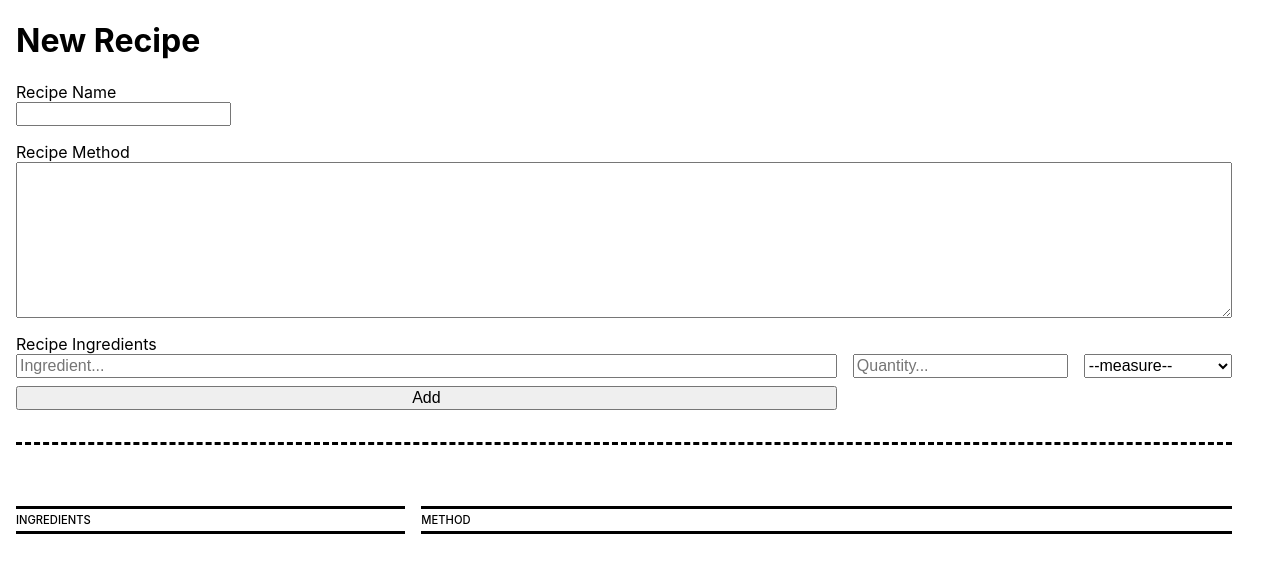
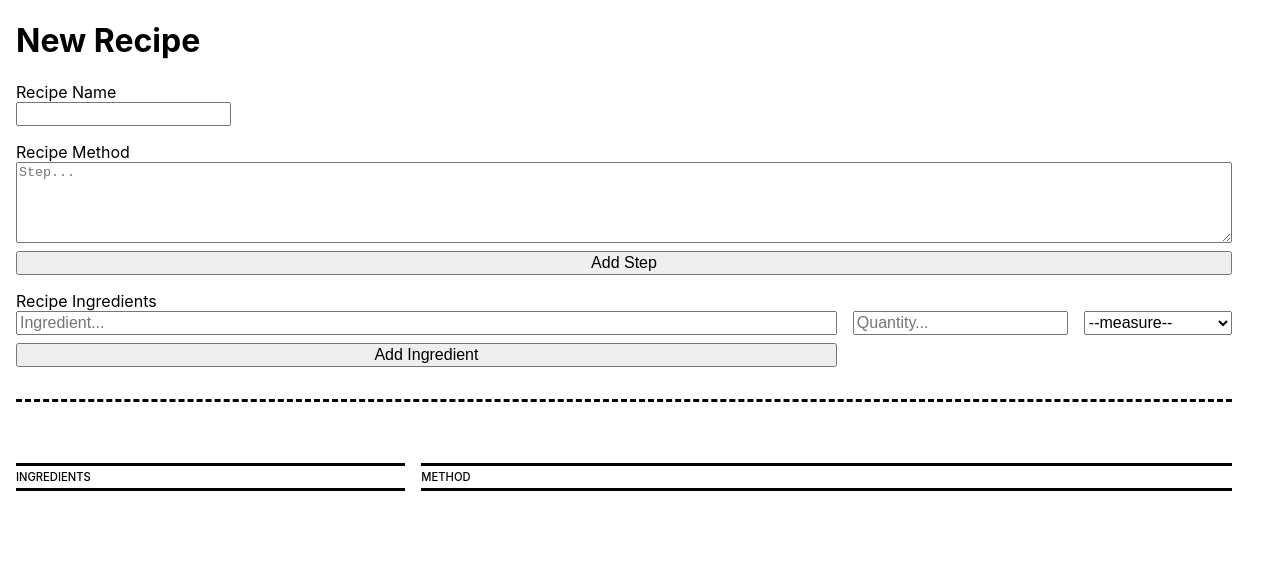
Before and after one commit to rupert-denton/recipes, a React (Create React App) app in the folder recipes/frontend/: page /newrecipe in a window 1280 px wide. Shown: the top 572 px of the page. Built offline with nearby package versions, Linux system fonts and the light colour scheme.

Commit message:
added method container

```diff
--- a/recipes/frontend/src/components/ui/IngredientsList.js
+++ b/recipes/frontend/src/components/ui/IngredientsList.js
@@ -15,7 +15,6 @@ function mapIngredients() {
 }
 
 function IngredientsList(props) {
-  console.log(props)
   ingredientArray = props.recipeIngredients || []
   return <div className="ingredient-list">{mapIngredients()}</div>
 }
--- a/recipes/frontend/src/components/ui/MethodStep.js
+++ b/recipes/frontend/src/components/ui/MethodStep.js
@@ -1,7 +1,6 @@
 import './MethodStep.css'
 
 function MethodStep(props) {
-  console.log(props)
   return (
     <div>
       <div className="method-step small-header"></div>
--- a/recipes/frontend/src/components/ui/RecipeMethodContainer.js
+++ b/recipes/frontend/src/components/ui/RecipeMethodContainer.js
@@ -4,7 +4,6 @@ import MethodHeader from './MethodHeader'
 import Method from './Method'
 
 function RecipeMethodContainer(props) {
-  console.log(props)
   return (
     <div className="recipe-method-container">
       <MethodHeader></MethodHeader>
--- a/recipes/frontend/src/components/ui/RecipeTitle.js
+++ b/recipes/frontend/src/components/ui/RecipeTitle.js
@@ -2,7 +2,6 @@ import './RecipeTitle.css'
 import RecipeName from './RecipeName'
 
 function RecipeTitle(props) {
-  console.log(props)
   return (
     <div className="recipe-title">
       <RecipeName recipeName={props.recipeName}></RecipeName>
--- a/recipes/frontend/src/routes/RecipeForm.css
+++ b/recipes/frontend/src/routes/RecipeForm.css
@@ -25,6 +25,10 @@ button{
 
 .recipe-title{
   align-items: flex-start;
+}
+
+.method-span{
+  display: grid;
 }
 
 .recipe-ingredients{
--- a/recipes/frontend/src/routes/RecipeForm.jsx
+++ b/recipes/frontend/src/routes/RecipeForm.jsx
@@ -7,7 +7,16 @@ import RecipeMethodContainer from '../components/ui/RecipeMethodContainer'
 
 export default function Recipe() {
   const [name, setName] = useState('')
-  const [method, setMethod] = useState('')
+
+  //create a handle function for method where prev = {...methodObject}
+  //wrap each step into an object
+  //push to methodStepArray
+
+  const [methodStepsList, setmMthodStepsList] = useState([])
+  const [methodStepObject, setMethodStepObject] = useState({
+    step_number: '',
+    step_instructions: '',
+  })
 
   const [ingredientList, setIngredientList] = useState([])
   const [ingredientObject, setIngredientObject] = useState({
@@ -19,16 +28,18 @@ export default function Recipe() {
   const handleChange = (e) => {
     let key = e.target.name
     let value = e.target.value
-    console.log(key, value)
-    // const { name, value } = e.target //this is an interesting way of declaring two variables inside curlies its called destructuring i believe, changed so i could understand
     let prev = { ...ingredientObject }
     prev[key] = value
     setIngredientObject(prev)
-    //setIngredientList((prevState) => {
-    //  const newIngredientList = [...prevState]
-    //  newIngredientList[idx][key] = value
-    //  return [...newIngredientList]
-    //})
+  }
+
+  const handleMethodChange = (e) => {
+    let key = e.target.name
+    let value = e.target.value
+    let prev = { ...methodStepObject }
+    prev[key] = value
+    setMethodStepObject(prev)
+    console.log(methodStepObject)
   }
 
   return (
@@ -46,20 +57,36 @@ export default function Recipe() {
               onChange={(e) => setName(e.target.value)}
             ></input>
           </div>
+
           <div className="recipe-blurb recipe-element">
             <label>Recipe Method</label>
-            <textarea
-              type="text"
-              rows="10"
-              cols="33"
-              onChange={(e) => setMethod(e.target.value)}
-            ></textarea>
+            <span className="method-span">
+              <textarea
+                type="text"
+                rows="5"
+                placeholder="Step..."
+                onChange={(e) => handleMethodChange(e)}
+              ></textarea>
+
+              <button
+                onClick={(e) => {
+                  setIngredientList((prev) => [
+                    ...prev,
+                    {
+                      measure: ingredientObject.measure,
+                      quantity: ingredientObject.quantity,
+                      ingredient_name: ingredientObject.ingredient_name,
+                    },
+                  ])
+                  e.preventDefault()
+                }}
+              >
+                Add Step
+              </button>
+            </span>
           </div>
 
-          {/* insert the ingredient list component here*/}
-
           <label>Recipe Ingredients</label>
-
           <div className="ingredient-triad">
             <input
               className="ingredient"
@@ -112,7 +139,7 @@ export default function Recipe() {
                 e.preventDefault()
               }}
             >
-              Add
+              Add Ingredient
             </button>
           </div>
           <RecipeTitle recipeName={name}></RecipeTitle>
@@ -121,7 +148,7 @@ export default function Recipe() {
               recipeIngredients={ingredientList}
             ></RecipeIngredientsContainer>
             <RecipeMethodContainer
-              recipeMethod={method}
+            // recipeMethod={method}
             ></RecipeMethodContainer>
           </div>
         </form>
```
